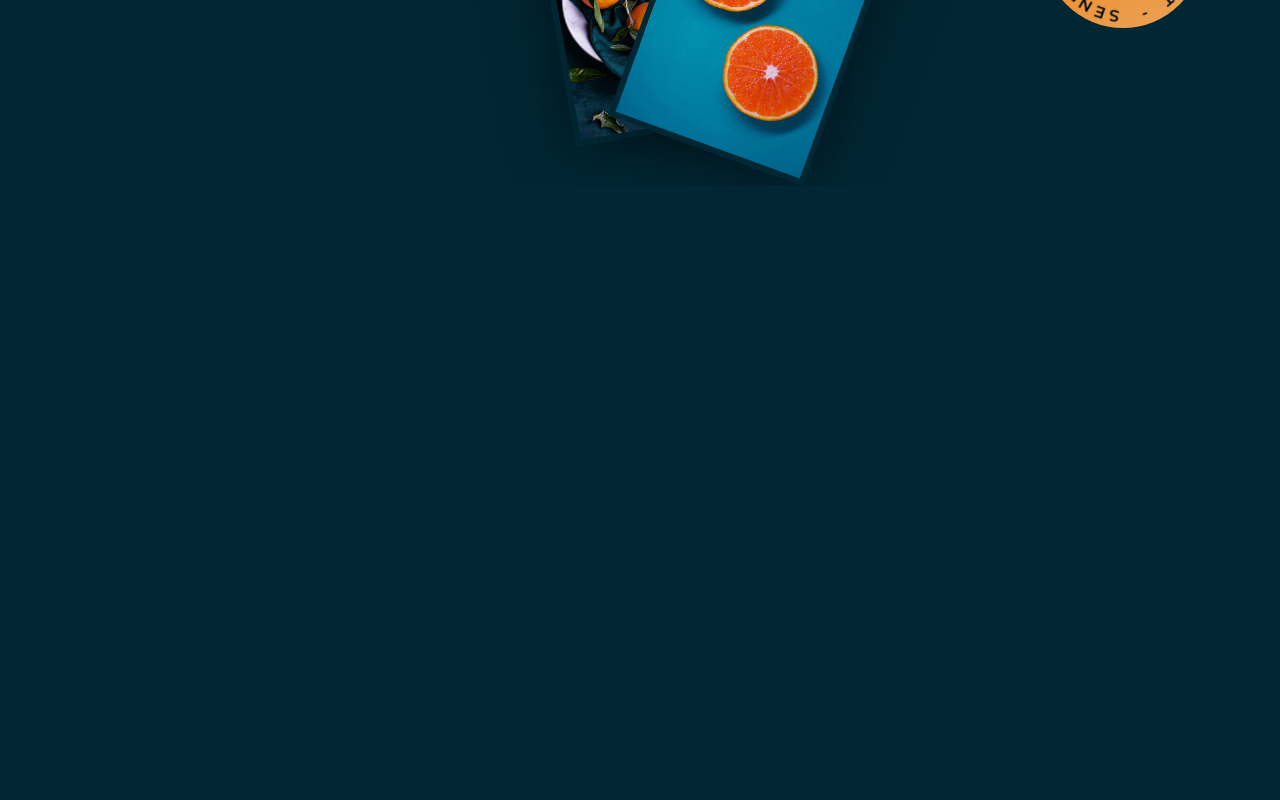
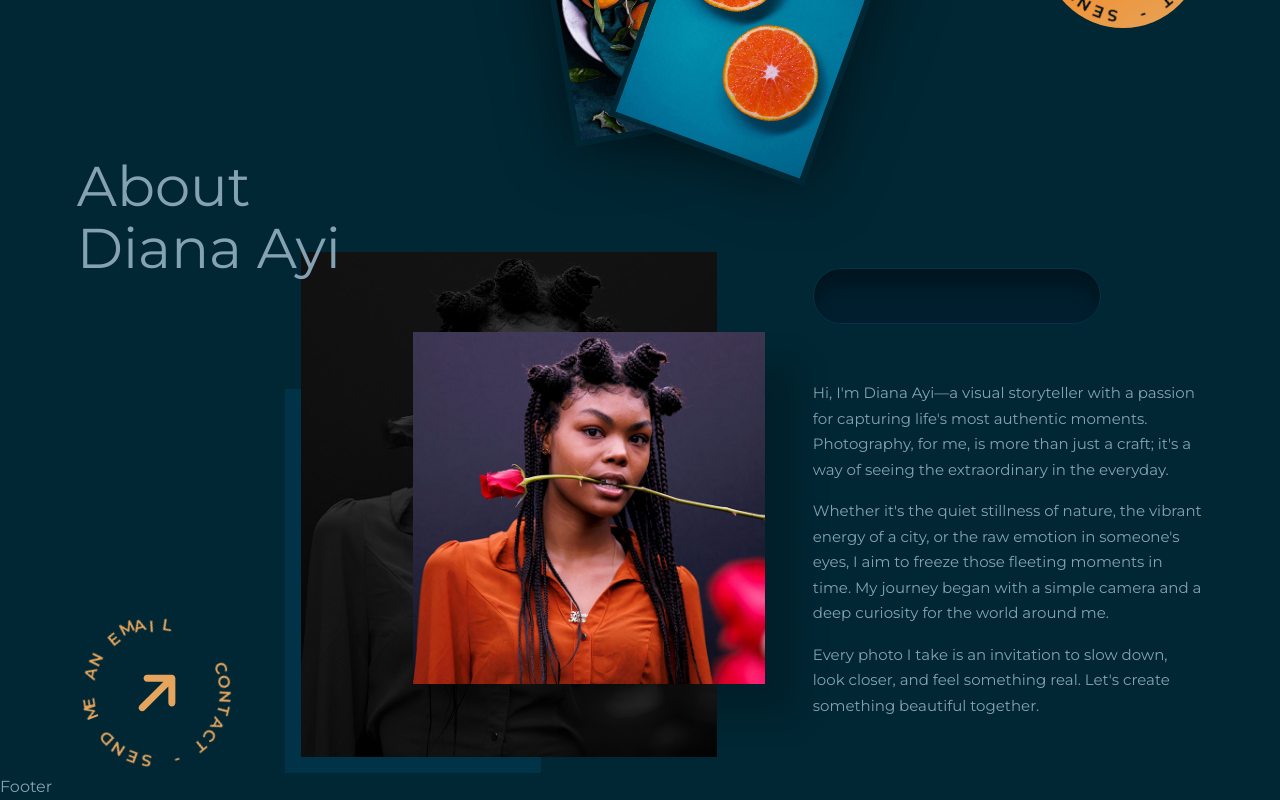
Before and after one commit to Jabweli/fotografi, a Next.js app: page / in a window 1280 px wide. Shown: the part 820-1620 px from the top of the page. Before the commit the page ends 1006 px from the top, so only its background shows below. Built offline with nearby package versions, Linux system fonts and the light colour scheme.

Commit message:
feat: add completed About section with personal bio content

```diff
--- a/app/globals.css
+++ b/app/globals.css
@@ -155,8 +155,3 @@ h2 {
   transform: translateY(-1rem);
   color: var(--color-bg-1);
 }
-
-/* .contact_btn p span {
-  position: absolute;
-  transform-origin: 0.3rem 5rem;
-} */
--- a/app/page.tsx
+++ b/app/page.tsx
@@ -1,9 +1,11 @@
+import About from "@/components/About";
 import Header from "@/components/Header";
 
 export default function Home() {
   return (
     <>
       <Header />
+      <About />
     </>
   );
 }
--- /dev/null
+++ b/components/About.tsx
@@ -0,0 +1,62 @@
+import React from "react";
+import ContactBtn from "./ContactBtn";
+import Image from "next/image";
+
+const About = () => {
+  return (
+    <section id="about" className="mt-72">
+      <div className="container grid grid-cols-[10rem_26rem_auto] gap-12 relative">
+        <h2 className="absolute -top-28 z-1">
+          About <br />
+          Diana Ayi
+        </h2>
+        <ContactBtn className="!text-primary-variant self-end hover:-translate-y-4 hover:!text-primary" />
+
+        <div className="relative group">
+          <div className="w-64 h-96 bg-bg-4 absolute bottom-0" />
+          <div className="relative bottom-4 left-4 saturate-0 brightness-[0.3] transition group-hover:saturate-100 group-hover:brightness-100 group-hover:left-0 group-hover:bottom-0 group-hover:box-shadow-[0_3rem_3rem_rgba(0,0,0,0.2)] group-hover:border-16 group-hover:border-bg-4">
+            <Image
+              src="/images/about.jpg"
+              alt="about diana ayi"
+              width={752}
+              height={912}
+              priority
+              className="w-fullddd"
+            />
+          </div>
+          <div className="absolute top-16 left-32 h-88 w-88 overflow-hidden shadow-[2rem_2rem_2rem_rgba(0,0,0,0.2)] transition group-hover:opacity-0">
+            <Image
+              src="/images/about.jpg"
+              alt="about diana ayi"
+              width={752}
+              height={912}
+              priority
+            />
+          </div>
+        </div>
+
+        <div className="ml-16">
+          <div className="empty header__empty"></div>
+          <div className="flex flex-col gap-4 text-[15px]">
+            <p>
+              Hi, I&apos;m Diana Ayi—a visual storyteller with a passion for
+              capturing life&apos;s most authentic moments. Photography, for me,
+              is more than just a craft; it&apos;s a way of seeing the
+              extraordinary in the everyday.
+            </p>
+            <p>
+              Whether it&apos;s the quiet stillness of nature, the vibrant energy
+              of a city, or the raw emotion in someone&apos;s eyes, I aim to
+              freeze those fleeting moments in time. My journey began with a
+              simple camera and a deep curiosity for the world around me.
+            </p>
+            <p>Every photo I take is an invitation to slow down, look
+              closer, and feel something real. Let&apos;s create something beautiful together.</p>
+          </div>
+        </div>
+      </div>
+    </section>
+  );
+};
+
+export default About;
--- a/components/Header.tsx
+++ b/components/Header.tsx
@@ -10,7 +10,7 @@ const Header = () => {
         <div className="container header">
           <div className="group cursor-pointer">
             <div className="w-64 h-88 bg-bg-4 absolute" />
-            <div className="relative top-4 left-4 saturate-0 brightness-[50%] transition group-hover:saturate-100 group-hover:brightness-100 group-hover:top-0 group-hover:left-0 group-hover:border-[16px] group-hover:border-bg-4">
+            <div className="w-112 relative top-4 left-4 saturate-0 brightness-[50%] transition group-hover:saturate-100 group-hover:brightness-100 group-hover:top-0 group-hover:left-0 group-hover:border-[16px] group-hover:border-bg-4 group-hover:w-full">
               <Image
                 src="/images/header.jpg"
                 alt="header image"
@@ -37,11 +37,9 @@ const Header = () => {
                 #Best Travel Photographer 2025
               </span>
             </div>
-            <h1 className="!text-[50px]">See The Beauty Of The World Through My Lense</h1>
+            <h1 className="!text-[52px] 2xl:!text-[70px]">See The Beauty Of The World Through My Lense</h1>
             <p className="w-[85%] mt-3">
-              Lorem ipsum dolor sit amet consectetur adipisicing elit. Vitae
-              dolorum repellat hic optio facilis eveniet non ducimus, alias, voluptatibus
-              provident?
+            Every frame tells a story—of light, emotion, and the fleeting moments that often go unnoticed. Let me show you the world as I see it—raw, real, and breathtaking.
             </p>
             <Link href="mailto:stanlaus645@gmail.com" className="md:hidden">
               Let&apos;s Talk
@@ -49,7 +47,7 @@ const Header = () => {
           </div>
         </div>
       </header>
-      <div className="header_frames absolute top-[88vh] right-176 transition">
+      <div className="header_frames absolute top-[88vh] right-176 2xl:right-212 2xl:top-[80vh] transition">
         <div className="header_frame w-52 border-[0.4rem] border-bg-3 absolute">
           <Image
             src="/images/frame1.jpg"
```
